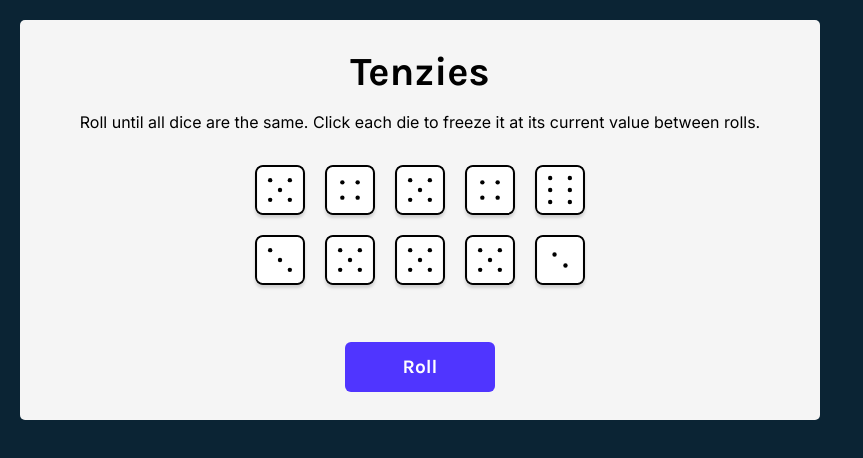
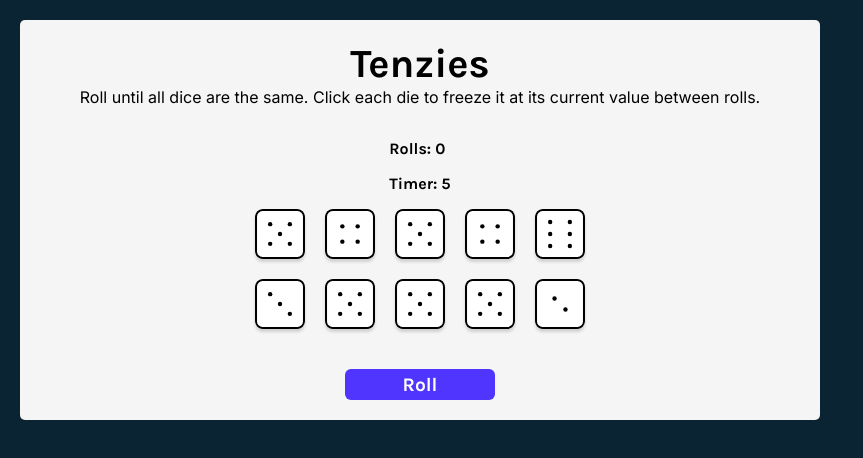
Before and after one commit to kamil713/react-basics, a React (Vite) app in the folder tenzies/: page / in a window 1280 px wide. Shown: the top 458 px of the page, without its empty margins (0-863 px from the left). Built offline with nearby package versions, Linux system fonts and the light colour scheme.

Commit message:
add Rolls and logic counting them

```diff
--- a/tenzies/src/App.jsx
+++ b/tenzies/src/App.jsx
@@ -8,6 +8,7 @@ import "./App.css";
 function App() {
   const [dice, setDice] = useState(allNewDice());
   const [tenzies, setTenzies] = useState(false);
+  const [rolls, setRolls] = useState(0);
 
   useEffect(() => {
     const allHeld = dice.every((die) => die.isHeld);
@@ -41,7 +42,9 @@ function App() {
           return die.isHeld ? die : generateNewDie();
         })
       );
+      setRolls(oldRolls => oldRolls + 1)
     } else {
+      setRolls(0);
       setTenzies(false);
       setDice(allNewDice());
     }
@@ -72,6 +75,10 @@ function App() {
         Roll until all dice are the same. Click each die to freeze it at its
         current value between rolls.
       </p>
+      <div className="stats-container">
+        <p className="stats-container--rolls">Rolls: {rolls}</p>
+        <p className="stats-container--timer">Timer: 5</p>
+      </div>
       <div className="dice-container">{diceElements}</div>
       <button className="roll-dice" onClick={rollDice}>
         {tenzies ? "New Game" : "Roll"}
```
